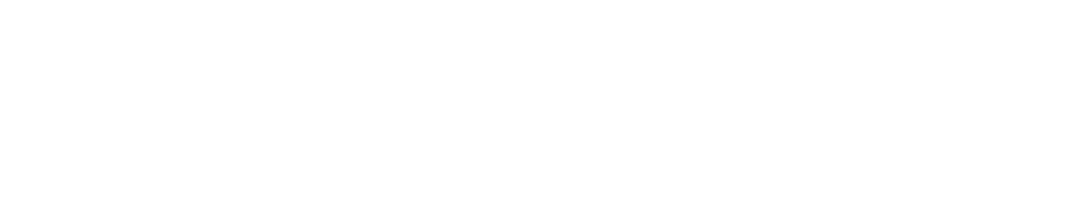
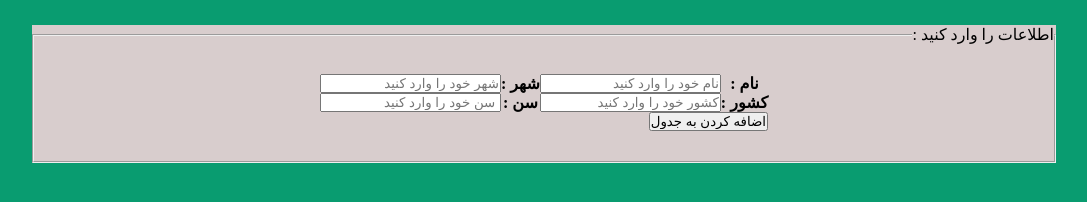
Before and after one commit to MrMohammadMoradi/TypeScriptminiProject, a plain HTML site: page index.html in a window 1280 px wide. Shown: the whole page, without its empty margins (96-1183 px from the left). Drawn offline with Linux system fonts and the light colour scheme.

Commit message:
create form for get user Information

```diff
--- a/app.js
+++ b/app.js
@@ -0,0 +1,17 @@
+let rowNumber = 0,
+    userName = document.getElementById('getName'),
+    userCity = document.getElementById('getCity'),
+    userCountry = document.getElementById('getCountry'),
+    userAge = document.getElementById('getAge')
+
+const editRow = document.querySelector('.Edit'),
+    submitBtn = document.getElementById('submit')
+
+submitBtn.addEventListener('click', () => {
+    this.name = userName.value
+    this.city = userCity.value
+    this.country = userCountry.value
+    this.age = userAge.value
+
+
+})
--- a/index.html
+++ b/index.html
@@ -4,10 +4,48 @@
     <meta charset="UTF-8">
     <meta http-equiv="X-UA-Compatible" content="IE=edge">
     <meta name="viewport" content="width=device-width, initial-scale=1.0">
-    <title>Document</title>
+    <title>practice for Roshdana Typescript course</title>
     <link rel="stylesheet" href="style.css">
 </head>
 <body>
+
+    <div class="AddInformation">
+        <form> <!-- action="#",   method="post"-->
+            <fieldset>
+                <legend>اطلاعات را وارد کنید :</legend>
+                </tr>
+                <table class="addInformationTable">
+                    <tr>
+                        <th>نام :</th>
+                        <td>
+                            <input type="text" id="getName" placeholder="نام خود را وارد کنید " required>
+                        </td>
+                        <th>شهر :</th>
+                        <td>
+                            <input type="text" id="getCity" placeholder="شهر خود را وارد کنید" required>
+                        </td>
+                    </tr>
+                    <tr>
+                        <th>کشور :</th>
+                        <td>
+                            <input type="text" id="getCountry" placeholder="کشور خود را وارد کنید "required>
+                        </td>
+                        <th>سن :</th>
+                        <td>
+                            <input type="number" id="getAge" placeholder=" سن خود را وارد کنید" required>
+                        </td>
+                    </tr>
+                    <tr>
+                        <td id="addInfoSubmit" colspan="4">
+                            <input id="submit" type="submit" value="اضافه کردن به جدول">
+                        </td>
+                    </tr>
+                </table>
+            </fieldset>
+        </form>
+
+
+    </div>
 
 
     <script src="app.js"></script>
--- a/style.css
+++ b/style.css
@@ -2,3 +2,19 @@
     margin: 0;
     padding: 0;
 }
+
+body {
+    direction: rtl;
+    background: rgb(9, 156, 112);
+}
+
+form {
+    width: 80%;
+    margin: 25px auto;
+    background-color: rgb(216, 205, 205);
+}
+
+table {
+    margin: 30px auto;
+    border-collapse: collapse;
+}
```
